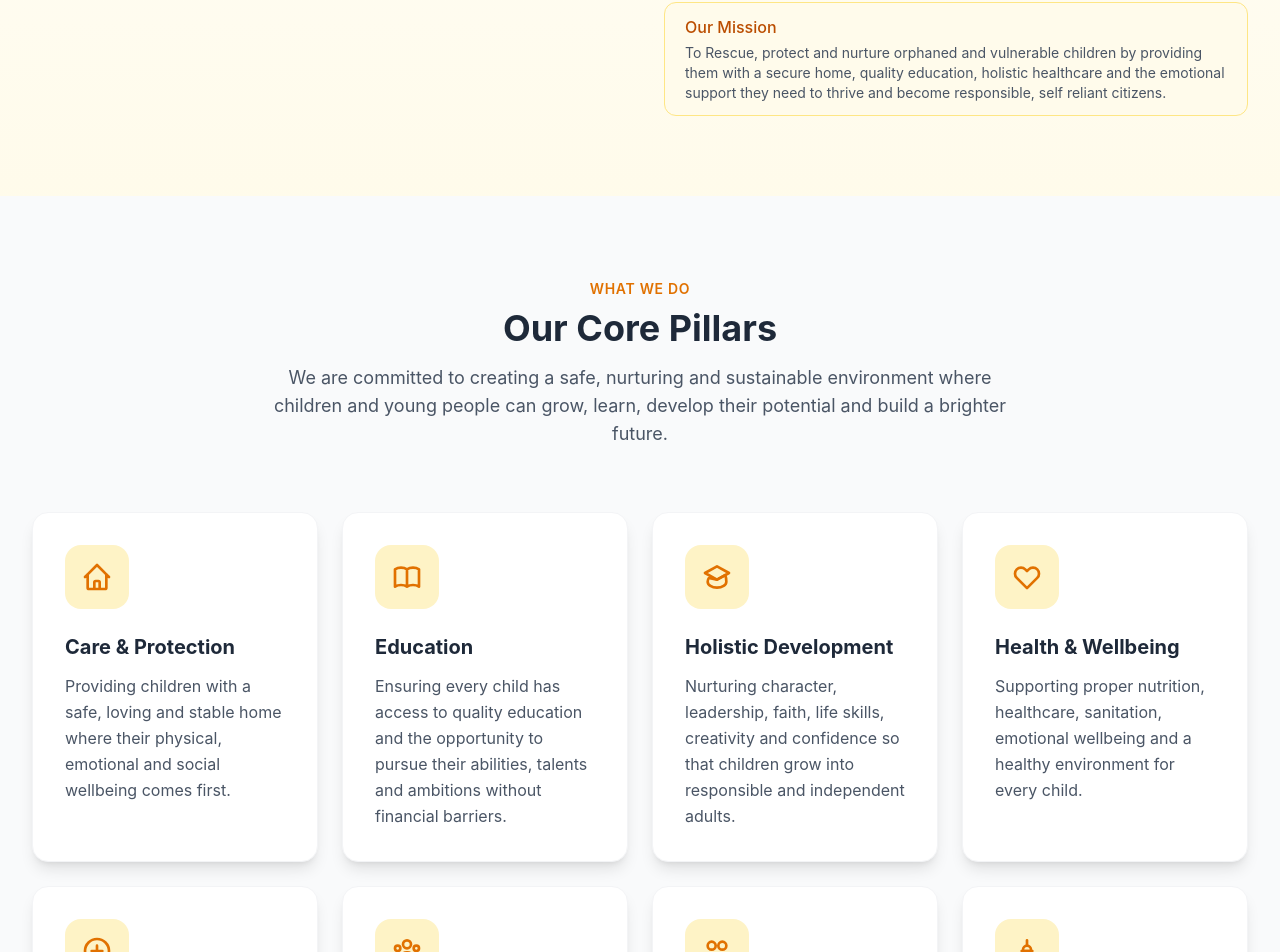
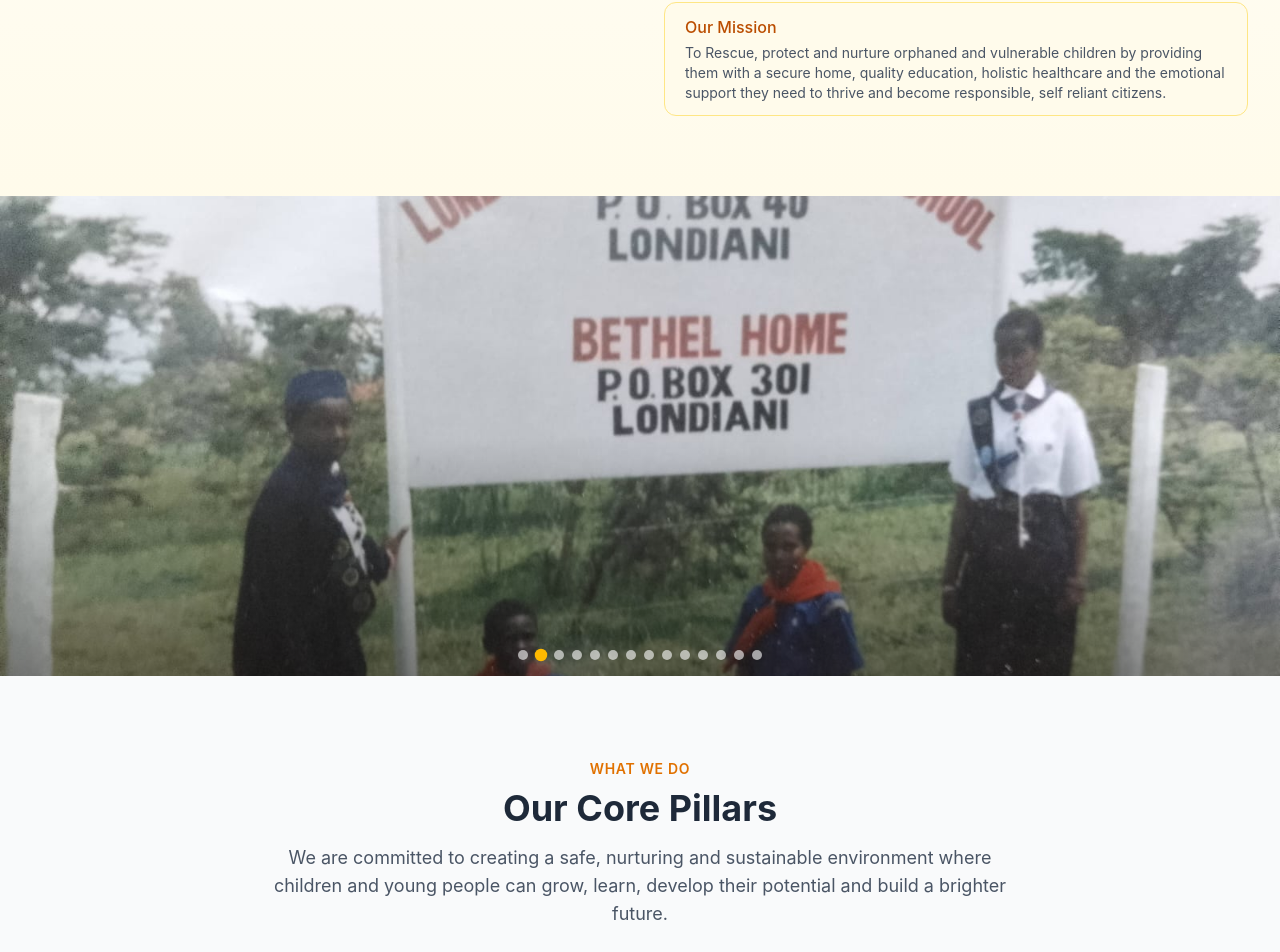
Before and after one commit to Jigishas/Bethel-Home, a React (Vite) app: page / in a window 1280 px wide. Shown: the part 1414-2366 px from the top of the page. Built offline with nearby package versions, Linux system fonts and the light colour scheme.

Commit message:
slideshow effect

```diff
--- a/src/App.tsx
+++ b/src/App.tsx
@@ -1,6 +1,7 @@
 import Header from './components/Header'
 import Hero from './components/Hero'
 import About from './components/About'
+import HistorySlideshow from './components/HistorySlideshow'
 import Pillars from './components/Pillars'
 import Team from './components/Team'
 // import Events from './components/Events'
@@ -17,6 +18,7 @@ function App() {
       <main>
         <Hero />
         <About />
+        <HistorySlideshow />
         <Pillars />
         <Team />
         {/* <Events /> */}
--- /dev/null
+++ b/src/components/HistorySlideshow.tsx
@@ -0,0 +1,63 @@
+import React, { useState, useEffect } from 'react';
+
+// History photos 1 - 14 located in the public folder
+const historyPhotos: string[] = Array.from(
+  { length: 14 },
+  (_, i) => `/History photo ${i + 1}.jpeg`
+);
+
+const SLIDE_INTERVAL_MS = 5000; // Shift to the next image every 5 seconds
+
+const HistorySlideshow: React.FC = () => {
+  const [currentIndex, setCurrentIndex] = useState(0);
+
+  useEffect(() => {
+    const interval = setInterval(() => {
+      setCurrentIndex((prevIndex) => (prevIndex + 1) % historyPhotos.length);
+    }, SLIDE_INTERVAL_MS);
+
+    return () => clearInterval(interval);
+  }, []);
+
+  const goToSlide = (index: number) => {
+    setCurrentIndex(index);
+  };
+
+  return (
+    <section className="relative w-full h-[320px] md:h-[480px] overflow-hidden bg-gray-900">
+      {/* Slides */}
+      {historyPhotos.map((photo, index) => (
+        <img
+          key={photo}
+          src={photo}
+          alt={`Bethel Home history photo ${index + 1}`}
+          className={`absolute inset-0 w-full h-full object-cover transition-opacity duration-1000 ease-in-out ${
+            index === currentIndex ? 'opacity-100' : 'opacity-0'
+          }`}
+        />
+      ))}
+
+      {/* Subtle gradient overlay for depth */}
+      <div className="absolute inset-0 bg-gradient-to-t from-black/40 via-transparent to-transparent pointer-events-none" />
+
+      {/* Dot indicators */}
+      <div className="absolute bottom-4 left-1/2 -translate-x-1/2 flex items-center gap-2 z-10">
+        {historyPhotos.map((_, index) => (
+          <button
+            key={index}
+            type="button"
+            onClick={() => goToSlide(index)}
+            aria-label={`Go to history photo ${index + 1}`}
+            className={`w-2.5 h-2.5 rounded-full transition-all duration-300 ${
+              index === currentIndex
+                ? 'bg-amber-400 scale-125'
+                : 'bg-white/60 hover:bg-white/90'
+            }`}
+          />
+        ))}
+      </div>
+    </section>
+  );
+};
+
+export default HistorySlideshow;
```
